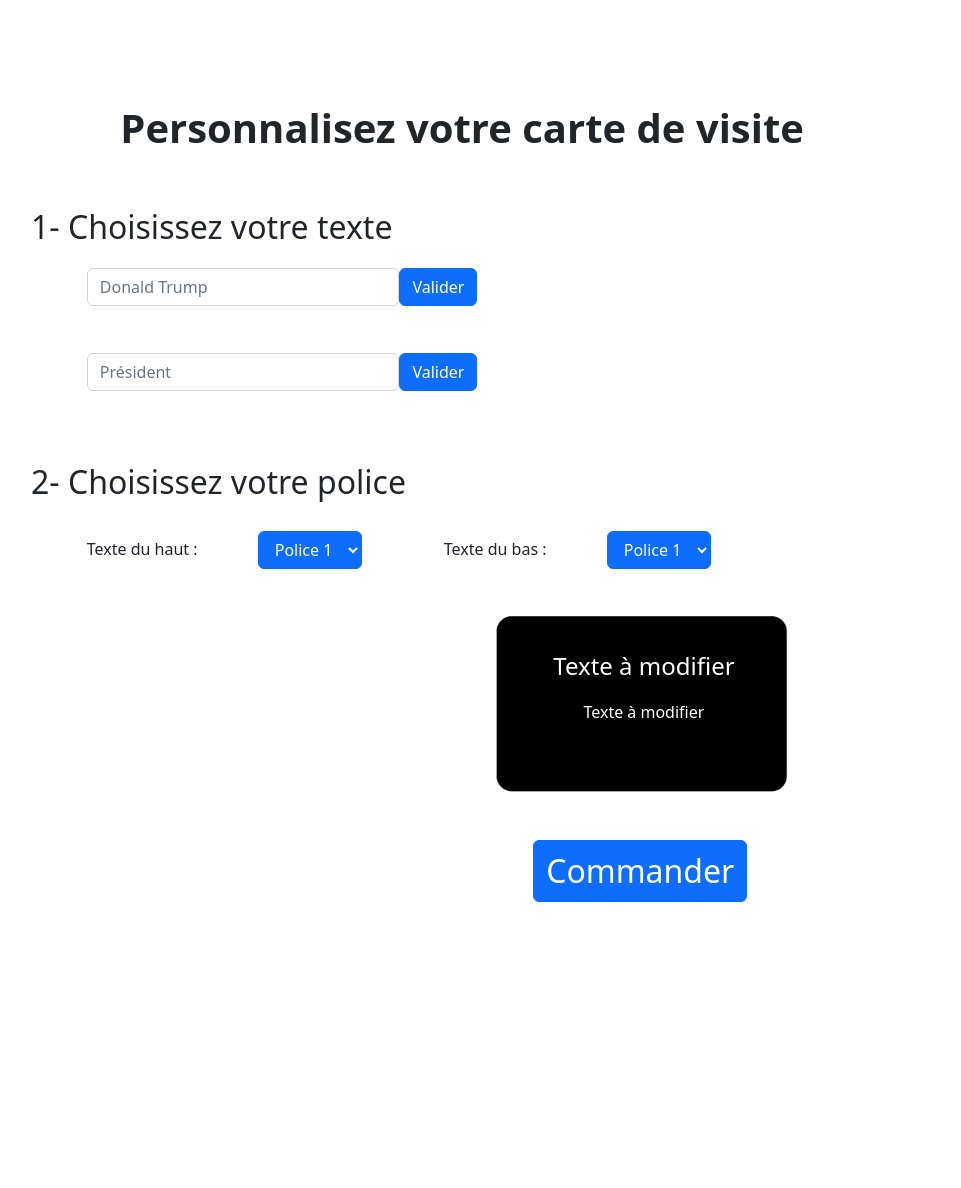
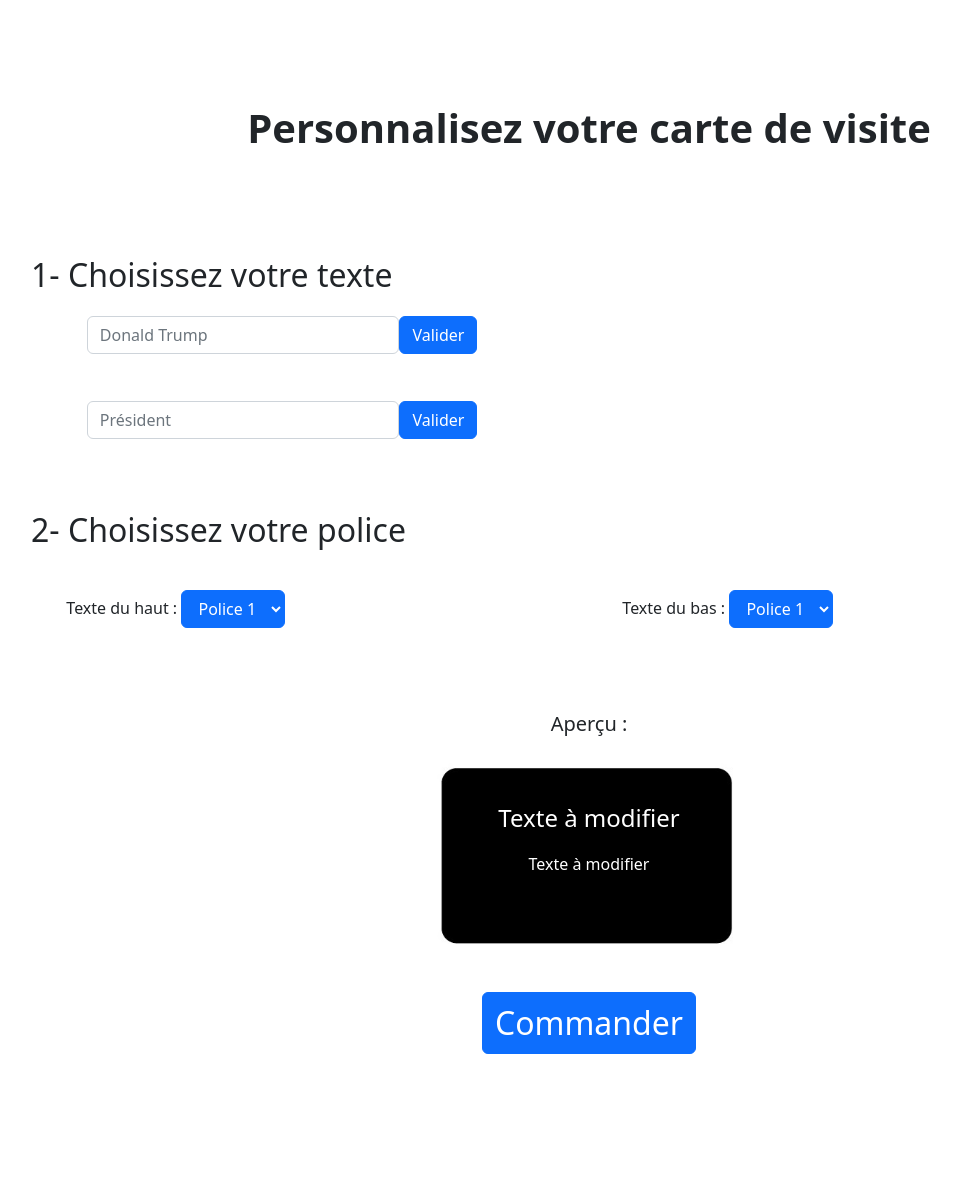
Before and after one commit to PierreAntoineLarge/SelectPolice, a plain HTML site: page select.html in a window 1280 px wide. Shown: the whole page, without its empty margins (51-1012 px from the left). Before the commit the page ends 1036 px from the top, so only its background shows below. Drawn offline with nearby package versions, Linux system fonts and the light colour scheme.

Commit message:
mise en page

```diff
--- a/select.css
+++ b/select.css
@@ -1,6 +1,5 @@
 .result{
-
-    margin-left: 37%;
+    margin: auto;
     background-image: url(noir.jpg);
     background-size: cover;
     width: 400px;
@@ -19,37 +18,61 @@
 }
 
 .title{
-    margin: 5%;
-    margin-left: 8%;
+    margin: 5% 10% 5% 10%;
     font-weight: 800;
+    text-align: center;
 }
 
 .h2{
     font-weight: 100!important;
 }
 
+h5{
+    text-align: center!important;
+}
+
 .d-flex{
     margin-left: 5%;
     margin-top: 2%;
-    margin-right: 60%;
 }
 
-#monMenuDeroulant1{
-    margin: 2%;
-    margin-left: 5%;
+/* For desktop: */
+@media only screen and (min-width: 1068px) {
+    .d-flex{
+margin-right: 60%;
+    }
 }
 
-#monMenuDeroulant2{
-    margin: 2%;
-    margin-left: 5%;
+#Title{
+    display: flex;
+    flex-wrap: wrap;
+    flex-direction:row ;
+    align-items: center;
+    justify-content: center;
+}
+
+#order{
+    display: flex;
+    flex-wrap: wrap;
+    flex-direction:row ;
+    align-items: center;
+    justify-content: center;
 }
 
 #payment-button{
     font-size: xx-large;
-    margin-left: 45%;
     margin-bottom: 12%;
 }
 
-.label{
-    margin-left: 5%;
+.containerflex{
+    margin: 2px ;
+    display: flex;
+    flex-wrap: wrap;
+    flex-direction: row;
 }
+
+.col{
+    margin: 3%;
+}
+
+.bigcontainer{ }
--- a/select.html
+++ b/select.html
@@ -10,8 +10,12 @@
 
 </head>
 <body>
-    <section class="container pt-5" id="whereAre">
+    <div class="bigcontainer1">
+        <div subcontainer1>
+            <section class="container pt-5" id="Title">
                 <h1 class="title"> Personnalisez votre carte de visite</h1>
+            </section>
+            <section class="container pt-5" >
                 <h2 class="h2"> 1- Choisissez votre texte</h2>
                 <form class="d-flex pb-4" id="champ1">
 
@@ -27,26 +31,40 @@
 
                 </main>
             </section>
-    <section class="container pt-5" id="whereAre">
+            <section class="container pt-5" >
                 <h2 class="h2"> 2- Choisissez votre police</h2>
+                <div class="containerflex">
+                    <div class="col" id="col-1">
                         <label class="label">Texte du haut :</label>
                         <select id="monMenuDeroulant1" class="btn btn-primary">
                             <option value="police1">Police 1</option>
                             <option value="police2">Police 2</option>
                             <option value="police3">Police 3</option>
                         </select>
+
+                    </div>
+                    <div class="col" id="col-2">
                         <label class="label">Texte du bas :</label>
                         <select id="monMenuDeroulant2" class="btn btn-primary">
                             <option value="police1">Police 1</option>
                             <option value="police2">Police 2</option>
                             <option value="police3">Police 3</option>
                         </select>
+                    </div>
+                </div>
+            </section>
+        </div>
+    </div>
+    <div class="subcontainer2">
+        <section class="container pt-5" >
+            <h5>Aperçu :</h5>
             <div class="result">
                 <p id="monTexte1" class="monTexte">Texte à modifier</p>
                 <p id="monTexte2" class="monTexte">Texte à modifier</p>
             </div>
         </section>
-    <section class="container pt-5" id="whereAre">
+    </div>
+    <section class="container pt-5" id="order">
         <button id="payment-button" class="btn btn-primary">Commander</button>
     </section>
 </body>
@@ -56,7 +74,3 @@
 </script>
 
 </html>
-
-
-
-<!-- HTML -->
```
Lines whose indentation alone changed are shown as unchanged.
